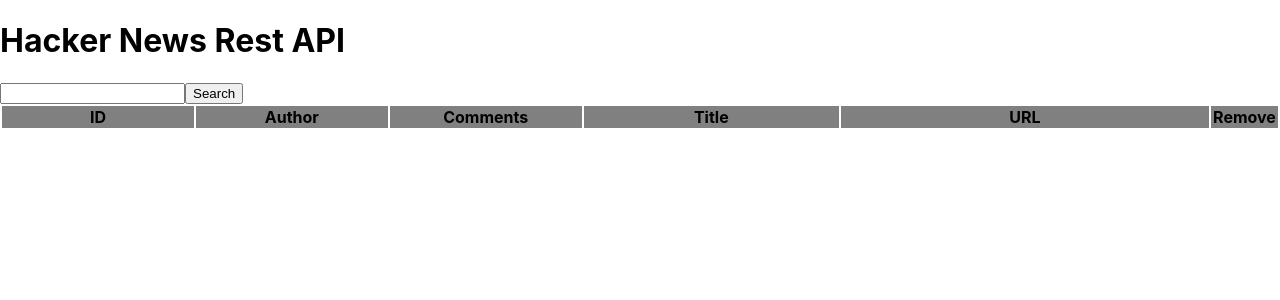
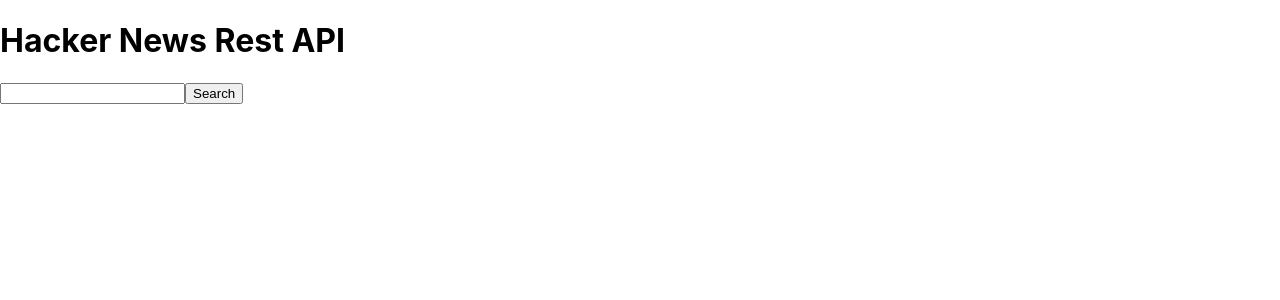
Before and after one commit to tingyunchiu/hackernewsapi, a React (Create React App) app: page / in a window 1280 px wide. Shown: the top 300 px of the page. Built offline with nearby package versions, Linux system fonts and the light colour scheme.

Commit message:
hide table when first render

```diff
--- a/src/App.js
+++ b/src/App.js
@@ -30,7 +30,10 @@
         <div  style={{width: '100%'}}>
           <h1>Hacker News Rest API</h1>
           <SearchBox search = {search} onSearchChange = {onSearchChange}/>
-          <Table items = {items} onDelete = {onDelete}/>
+          {items.length >0
+            ? <Table items = {items} onDelete = {onDelete}/>
+            : null
+          }
           {currentPage < nbPages-1
             ? <button onClick={() => onLoadMoreClicked()}> Load more </button>
             : null
```
